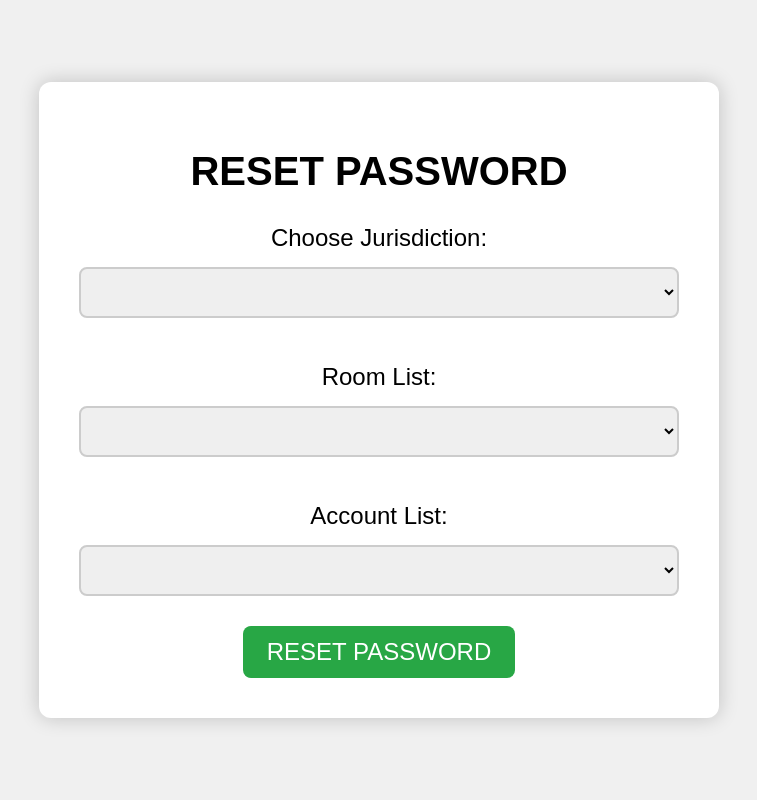
After one commit to HuyTran485/Monitor_Energy, a Flask app: page /1/1/1/reset_pass_2nd in a window 1280 px wide. The commit adds this page. Shown: the whole page, without its empty margins (261-1018 px from the left). Run offline with Flask 3, Linux system fonts and the light colour scheme; lists and menus that the app fills with data are empty.

Commit message:
New changes - 4/7

```diff
--- a/app.py
+++ b/app.py
@@ -18,6 +18,11 @@ def ipadd():
     hostname=socket.gethostname()
     IPAddr=socket.gethostbyname(hostname)
     return IPAddr
+#---------------------------Log out function-----------
+@app.route('/logout')
+def logout():
+    session.clear()
+    return redirect(url_for('check_out'))
 #---------------------------Login page--------------------
 @app.route('/', methods=['POST', 'GET'])
 def check_out():
@@ -124,6 +129,9 @@ def delete_pri_access(authority,account, random_pin):
 @app.route('/<authority>/<account>/<random_pin>/delete_secondary_access', methods=['POST', 'GET'])
 def delete_secondary_access(authority,account, random_pin):
     return render_template("delete_secondary_access.html")
+@app.route('/<authority>/<account>/<random_pin>/reset_pass_2nd', methods=['POST', 'GET'])
+def reset_pass_2nd(authority,account, random_pin):
+    return render_template("reset_pass_2nd.html")
 #-----------------------Fetch Data-----------------------
 @app.route('/fetchData', methods=['GET'])
 def fetch_data():
@@ -143,7 +151,27 @@ def submit_data():
     else:
         del_admin_data(category, account)
         return jsonify({'status': 'success', 'category': category, 'account': account})
+@app.route('/resetPassword', methods=['POST'])
+def reset_password():
+    data = request.json
+    category = data.get('category')
+    account = data.get('account')
 
+    if category == 'Admin':
+        path = f'Admin/{account}'
+    elif category == 'User':
+        room = data.get('room')
+        path = f'User/{room}/{account}'
+    else:
+        return jsonify({'error': 'Invalid category'}), 400
+
+    # Firebase: cập nhật lại mật khẩu
+    ref = db.reference(path)
+    if ref.get() is None:
+        return jsonify({'error': 'Account not found'}), 404
+
+    ref.update({'Password': '000000'})
+    return jsonify({'status': 'success'})
 
 #-------------------------------------TEST----------------------------------------------
 @app.route("/get_data", methods=["POST"])
--- /dev/null
+++ b/templates/reset_pass_2nd.html
@@ -0,0 +1,172 @@
+<!DOCTYPE html>
+<html lang="en">
+<head>
+  <meta charset="UTF-8" />
+  <meta name="viewport" content="width=device-width, initial-scale=1.0"/>
+  <title>RESET PASSWORD</title>
+  <style>
+    body {
+      display: flex;
+      justify-content: center;
+      align-items: center;
+      height: 100vh;
+      margin: 0;
+      font-family: Arial, sans-serif;
+      background-color: #f0f0f0;
+    }
+
+    form {
+      background-color: #fff;
+      padding: 40px;
+      border-radius: 12px;
+      box-shadow: 0 0 20px rgba(0, 0, 0, 0.2);
+      text-align: center;
+      width: 60%;
+      max-width: 600px;
+    }
+
+    h1 {
+      font-size: 2.5em;
+      margin-bottom: 30px;
+    }
+
+    label {
+      font-size: 1.5em;
+      display: block;
+      margin: 15px 0;
+    }
+
+    select {
+      font-size: 1.2em;
+      padding: 12px;
+      margin-bottom: 30px;
+      width: 100%;
+      border: 2px solid #ccc;
+      border-radius: 8px;
+      box-sizing: border-box;
+    }
+
+    button {
+      font-size: 1.5em;
+      padding: 12px 24px;
+      color: #fff;
+      background-color: #28a745;
+      border: none;
+      border-radius: 8px;
+      cursor: pointer;
+      transition: background-color 0.3s ease;
+    }
+
+    button:hover {
+      background-color: #218838;
+    }
+  </style>
+</head>
+<body>
+  <form id="resetForm">
+    <h1>RESET PASSWORD</h1>
+
+    <label for="category">Choose Jurisdiction:</label>
+    <select id="category" name="category" onchange="fetchData()">
+      <option value=""> </option>
+      <option value="User">User</option>
+      <option value="Admin">Admin</option>
+    </select>
+
+    <div id="roomSection">
+      <label for="dataList">Room List:</label>
+      <select id="dataList" name="dataList"></select>
+    </div>
+
+    <label for="accountList">Account List:</label>
+    <select id="accountList" name="accountList"></select>
+
+    <button type="button" onclick="submitForm()">RESET PASSWORD</button>
+  </form>
+
+  <script>
+    function fetchData() {
+      const category = document.getElementById('category').value;
+      const roomSection = document.getElementById('roomSection');
+      const dataList = document.getElementById('dataList');
+      const accountList = document.getElementById('accountList');
+
+      if (category === 'Admin') {
+        roomSection.style.display = 'none';
+        fetch(`/fetchData?category=${category}`)
+          .then(response => response.json())
+          .then(data => {
+            accountList.innerHTML = '';
+            Object.keys(data).forEach(account => {
+              const option = document.createElement('option');
+              option.value = account;
+              option.textContent = account;
+              accountList.appendChild(option);
+            });
+          })
+          .catch(error => console.error('Error fetching admin data:', error));
+      } else if (category === 'User') {
+        roomSection.style.display = 'block';
+        fetch(`/fetchData?category=${category}`)
+          .then(response => response.json())
+          .then(data => {
+            dataList.innerHTML = '';
+            accountList.innerHTML = '';
+
+            Object.keys(data).forEach(room => {
+              const option = document.createElement('option');
+              option.value = room;
+              option.textContent = room;
+              dataList.appendChild(option);
+            });
+
+            if (dataList.options.length > 0) {
+              dataList.selectedIndex = 0;
+              populateAccountList(data, dataList.value);
+            }
+
+            dataList.onchange = () => populateAccountList(data, dataList.value);
+          })
+          .catch(error => console.error('Error fetching user data:', error));
+      }
+    }
+
+    function populateAccountList(data, selectedRoom) {
+      const accountList = document.getElementById('accountList');
+      accountList.innerHTML = '';
+
+      const accounts = data[selectedRoom];
+      if (accounts) {
+        Object.keys(accounts).forEach(account => {
+          const option = document.createElement('option');
+          option.value = account;
+          option.textContent = account;
+          accountList.appendChild(option);
+        });
+      }
+    }
+
+    function submitForm() {
+      const category = document.getElementById('category').value;
+      const room = document.getElementById('dataList').value;
+      const account = document.getElementById('accountList').value;
+
+      const body = category === 'Admin' ?
+        { category, account } :
+        { category, room, account };
+
+      fetch('/resetPassword', {
+        method: 'POST',
+        headers: { 'Content-Type': 'application/json' },
+        body: JSON.stringify(body)
+      })
+      .then(response => response.json())
+      .then(data => {
+        alert('PASSWORD RESET SUCCESSFULLY');
+        location.reload();
+      })
+      .catch(error => console.error('Error resetting password:', error));
+    }
+  </script>
+</body>
+</html>
--- a/templates/user_page.html
+++ b/templates/user_page.html
@@ -24,6 +24,7 @@
   <div class="controls">
     <button onclick="loadRangeChart()">Kiểm tra điện năng trong khoảng thời gian</button>
     <button onclick="loadMonthlyChart()">Biểu đồ điện năng theo tháng (trong năm)</button>
+    <button onclick="logout()">Đăng xuất</button>
   </div>
 
   <div class="stats">
@@ -126,6 +127,9 @@ function loadRangeChart() {
 function loadMonthlyChart() {
   window.location.href =   "{{ url_for('chart_monthly', authority=session['authority'], account=session['account'], random_pin=session['random_pin']) }}";
 }
+function logout() {
+  window.location.href = "/logout";
+}
 
 window.onload = function () {
   const today = new Date().toISOString().split('T')[0];
```
Also changed, not shown: project_function.py (+9 -6 lines), templates/grand_admin_page.html (+13 -5 lines).
